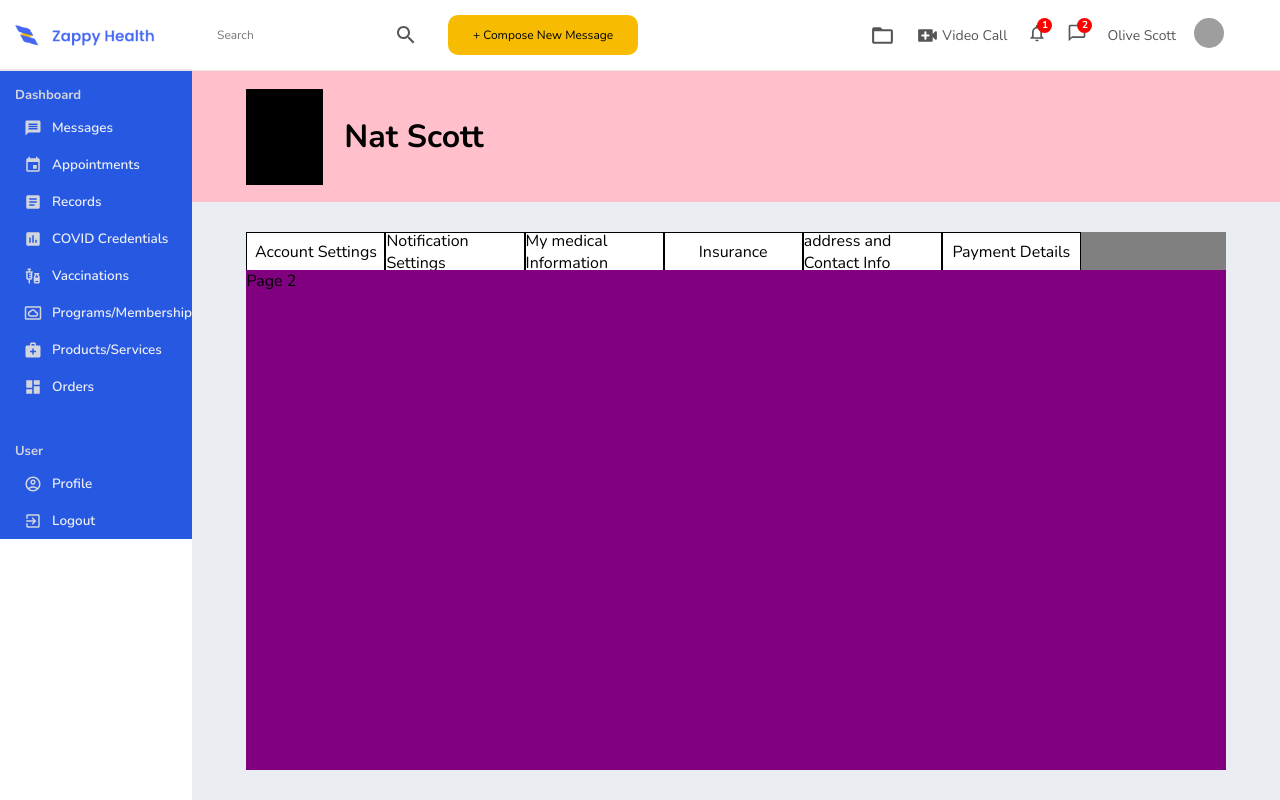
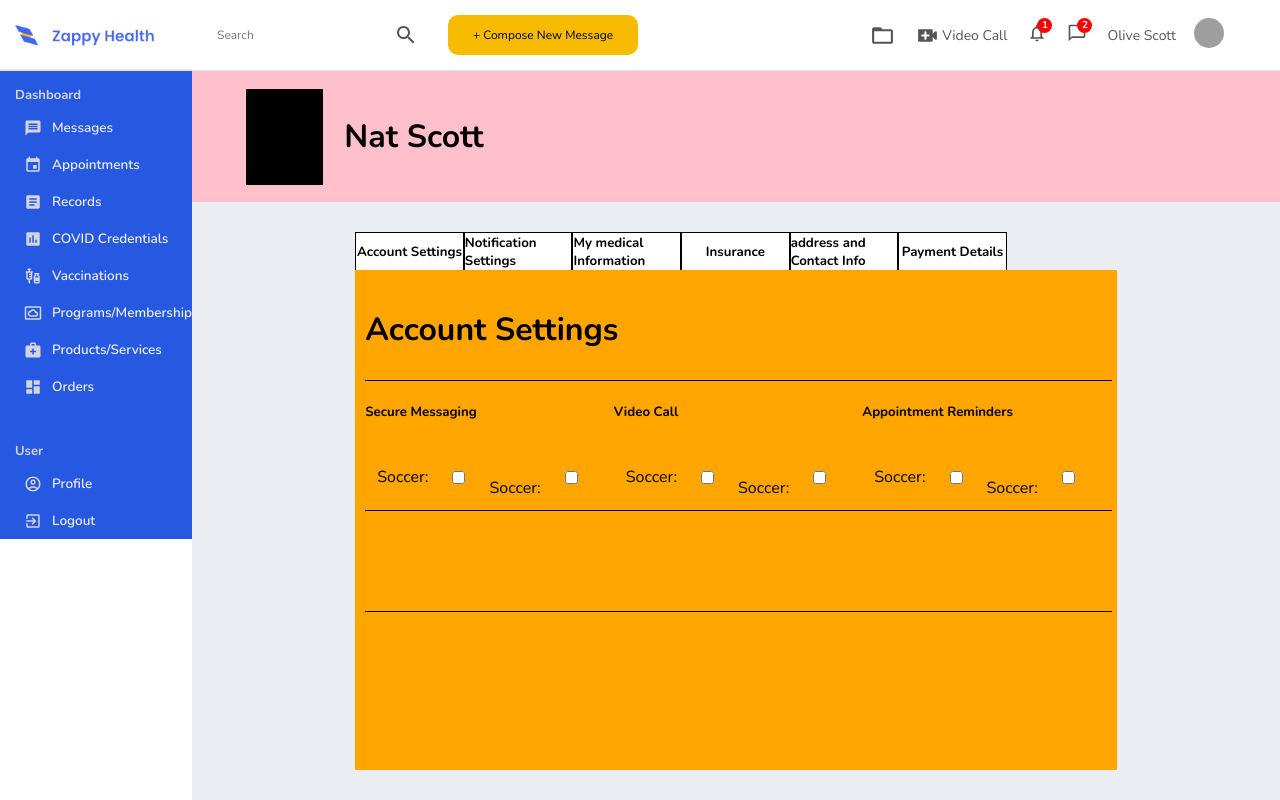
Before and after one commit to nascott94/telahealth-portal, a React (Create React App) app: page /profile in a window 1280 px wide. Both pictures are taken after a click on the element "Notification Settings". Built offline with nearby package versions, Linux system fonts and the light colour scheme; grey boxes are pictures that could not be loaded.

Commit message:
finished Notifications Settings

```diff
--- a/src/components/profilepage/AccountSettings.js
+++ b/src/components/profilepage/AccountSettings.js
@@ -3,7 +3,7 @@ import styled from "@emotion/styled";
 
 const Container = styled.div`
   height: 500px;
-  width: 100%;
+  width: 98%;
   background-color: orange;
   overflow: hidden;
   display: flex;
--- a/src/components/profilepage/NotificationSettings.js
+++ b/src/components/profilepage/NotificationSettings.js
@@ -2,15 +2,120 @@ import React from "react";
 import styled from "@emotion/styled";
 
 const Container = styled.div`
+  height: 500px;
+  width: 100%;
+  background-color: orange;
+  overflow: hidden;
+  display: flex;
+  flex-direction: column;
+  padding: 10px;
+  overflow: scroll;
+`;
+
+const ContainerTop = styled.div`
+  height: 100px;
+  width: 98%;
+`;
+
+const HeaderContainer = styled.div`
+  height: 100px;
+  width: 100%;
+  display: flex;
+  align-items: center;
+  border-bottom: 1px solid black;
+`;
+
+const ContainerMiddle = styled.div`
+  height: 130px;
+  width: 98%;
+
+  display: flex;
+  border-bottom: 1px solid black;
+`;
+
+const MiddleTop = styled.div`
+  height: 50%;
+  width: 100%;
+  display: flex;
+  align-items: center;
+`;
+
+const MiddleBottom = styled.div`
+  height: 50%;
+  width: 100%;
+  display: flex;
+  justify-content: space-around;
+  align-items: center;
+`;
+
+const ContainerMiddleLeft = styled.div`
   height: 100%;
-  width: 100%;
-  background-color: purple;
+  width: 33.3%;
+`;
+
+const ContainerMiddleMiddle = styled.div`
+  height: 100%;
+  width: 33.3%;
+`;
+
+const ContainerMiddleright = styled.div`
+  height: 100%;
+  width: 33.3%;
+`;
+
+const ContainerBottom = styled.div`
+  height: 100px;
+  width: 98%;
+
+  border-bottom: 1px solid black;
 `;
 
 const NotificationSettings = () => {
   return (
     <>
-      <Container>Page 2</Container>
+      <Container>
+        <ContainerTop>
+          <HeaderContainer>
+            <h1>Account Settings</h1>
+          </HeaderContainer>
+        </ContainerTop>
+        <ContainerMiddle>
+          <ContainerMiddleLeft>
+            <MiddleTop>
+              <h5>Secure Messaging</h5>
+            </MiddleTop>
+            <MiddleBottom>
+              Soccer: <input type="checkbox" name="sports" value="soccer" />
+              <br />
+              Soccer: <input type="checkbox" name="sports" value="soccer" />
+              <br />
+            </MiddleBottom>
+          </ContainerMiddleLeft>
+          <ContainerMiddleMiddle>
+            <MiddleTop>
+              <h5>Video Call</h5>
+            </MiddleTop>
+            <MiddleBottom>
+              Soccer: <input type="checkbox" name="sports" value="soccer" />
+              <br />
+              Soccer: <input type="checkbox" name="sports" value="soccer" />
+              <br />
+            </MiddleBottom>
+          </ContainerMiddleMiddle>
+          <ContainerMiddleright>
+            <MiddleTop>
+              <h5>Appointment Reminders</h5>
+            </MiddleTop>
+            <MiddleBottom>
+              Soccer: <input type="checkbox" name="sports" value="soccer" />
+              <br />
+              Soccer: <input type="checkbox" name="sports" value="soccer" />
+              <br />
+            </MiddleBottom>
+          </ContainerMiddleright>
+        </ContainerMiddle>
+        <ContainerBottom></ContainerBottom>
+      </Container>
     </>
   );
 };
--- a/src/pages/ProfileSettings.js
+++ b/src/pages/ProfileSettings.js
@@ -71,8 +71,8 @@ const BottomContainer = styled.div`
 
 const RightMainBottomComponentContainer = styled.div`
   height: 90%;
-  width: 90%;
-  background-color: green;
+  width: 70%;
+
   display: flex;
   flex-direction: column;
   overflow: hidden;
@@ -81,7 +81,7 @@ const RightMainBottomComponentContainer = styled.div`
 const ComponentTabContainer = styled.div`
   width: 100%;
   height: 7%;
-  background-color: grey;
+  background-color: #eaedf1;
   display: flex;
 `;
 
@@ -173,12 +173,24 @@ function ProfileSettings() {
             <BottomContainer>
               <RightMainBottomComponentContainer>
                 <ComponentTabContainer>
-                  <Tab onClick={firstButton}>Account Settings</Tab>
-                  <Tab onClick={secondButton}>Notification Settings</Tab>
-                  <Tab onClick={thirdButton}>My medical Information</Tab>
-                  <Tab onClick={fourthButton}>Insurance</Tab>
-                  <Tab onClick={fifthButton}>address and Contact Info</Tab>
-                  <Tab onClick={sixthButton}>Payment Details</Tab>
+                  <Tab onClick={firstButton}>
+                    <h5>Account Settings</h5>
+                  </Tab>
+                  <Tab onClick={secondButton}>
+                    <h5>Notification Settings</h5>
+                  </Tab>
+                  <Tab onClick={thirdButton}>
+                    <h5>My medical Information</h5>
+                  </Tab>
+                  <Tab onClick={fourthButton}>
+                    <h5>Insurance</h5>
+                  </Tab>
+                  <Tab onClick={fifthButton}>
+                    <h5>address and Contact Info</h5>
+                  </Tab>
+                  <Tab onClick={sixthButton}>
+                    <h5>Payment Details</h5>
+                  </Tab>
                 </ComponentTabContainer>
                 {toggle && <AccountSettings />}
                 {toggle2 && <NotificationSettings />}
```
